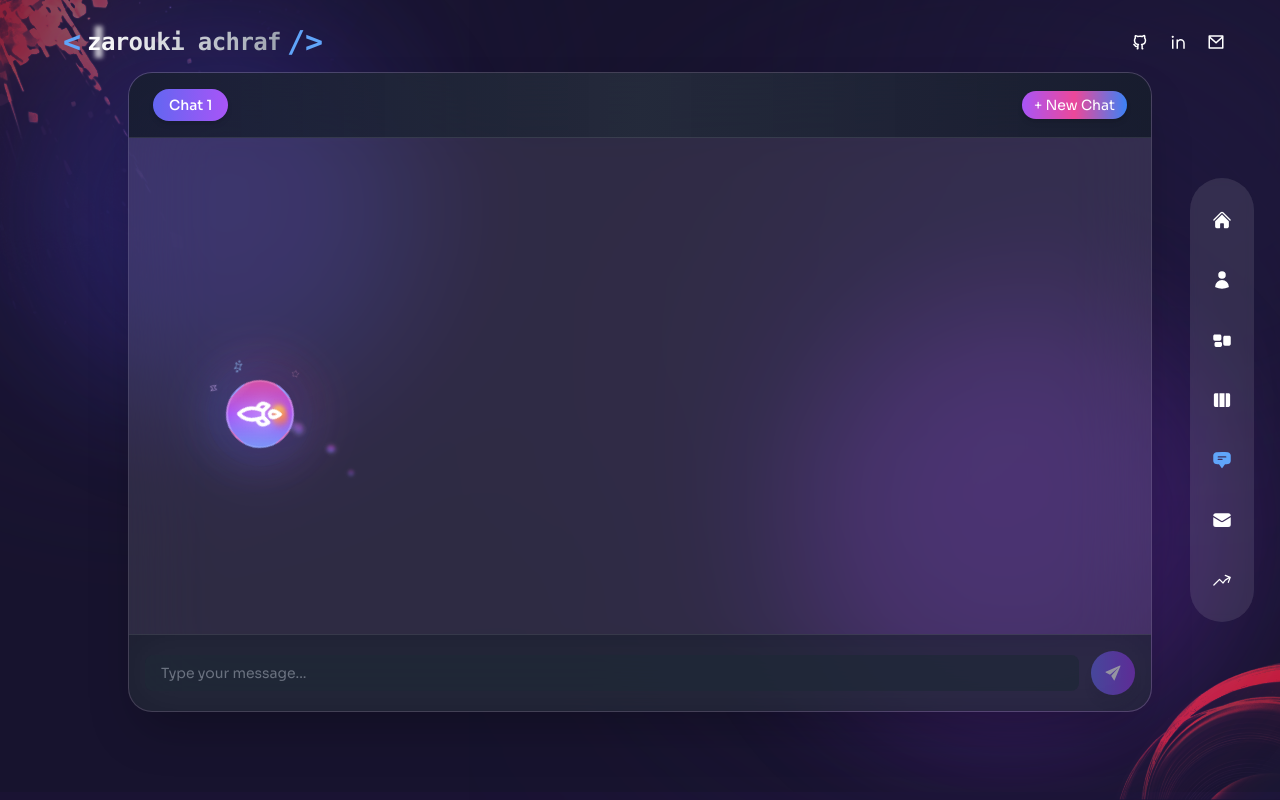
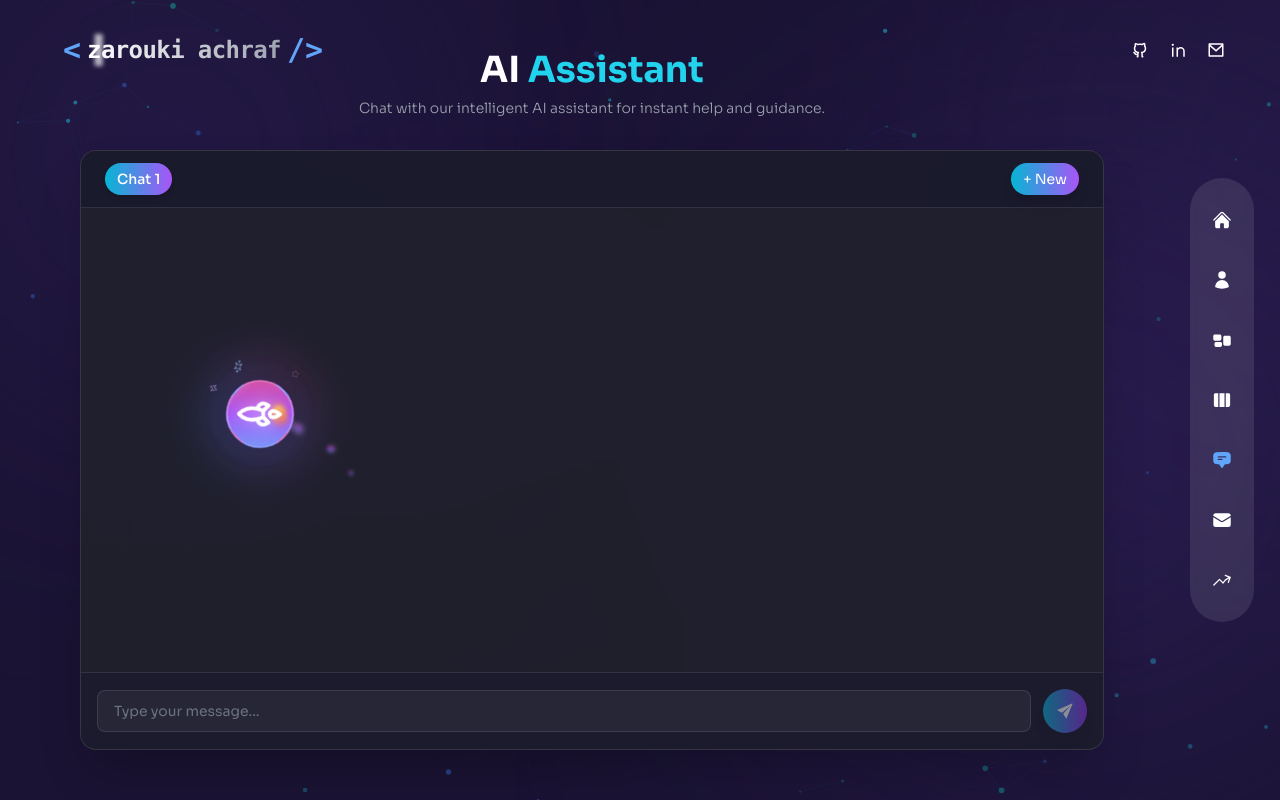
Before and after one commit to Achraftraf/Achraftraf.github.io, a Next.js app: page /cv in a window 1280 px wide. Built offline with nearby package versions, Linux system fonts and the light colour scheme.

Commit message:
update the cv page also

```diff
--- a/pages/cv/index.js
+++ b/pages/cv/index.js
@@ -3,7 +3,7 @@ import { v4 as uuidv4 } from "uuid";
 import { IoIosSend } from "react-icons/io";
 import { motion, AnimatePresence } from "framer-motion";
 import { FaRobot, FaUser } from "react-icons/fa";
-import Circles from "../../components/Circles";
+import { ParticleBackground } from "../../components/particle-background";
 import FlyingRocket from "../../components/flying-rocket";
 import SpaceAdventureGame from "../../components/space-advanture";
 
@@ -20,7 +20,6 @@ const ChatPage = () => {
 
   const handleCloseGame = () => {
     setPlay(false);
-    // Reset the rocket after a short delay
     setTimeout(() => {
       setShowRocket(true);
     }, 500);
@@ -56,8 +55,6 @@ const ChatPage = () => {
       if (!response.ok) throw new Error("AI fetch failed");
       const { message: aiMessage } = await response.json();
 
-      // typing simulation
-      // typing simulation
       let index = 0;
       const typingSpeed = 15;
       const typingEffect = setInterval(() => {
@@ -139,7 +136,7 @@ const ChatPage = () => {
             href={parts[i]}
             target="_blank"
             rel="noopener noreferrer"
-            className="text-indigo-400 hover:text-indigo-300 underline font-semibold"
+            className="text-cyan-400 hover:text-cyan-300 underline font-semibold"
           >
             {parts[i]}
           </a>
@@ -155,7 +152,9 @@ const ChatPage = () => {
   };
 
   return (
-    <motion.div className="h-full bg-primary/30 py-20 flex items-center">
+    <div className="h-full min-h-screen bg-site py-8 lg:py-12 px-4 sm:px-6 lg:px-8 xl:pr-32 overflow-hidden flex flex-col justify-center relative">
+      <ParticleBackground />
+
       {showRocket && (
         <FlyingRocket
           onCatch={() => {
@@ -165,52 +164,81 @@ const ChatPage = () => {
         />
       )}
       {play && <SpaceAdventureGame handleClose={handleCloseGame} />}
-      <Circles />
+
+      {/* Animated gradient orbs */}
       <motion.div
-        className="min-h-screen w-full flex justify-center items-center  from-gray-950 via-gray-900 to-black relative overflow-hidden px-2 sm:px-4"
-        initial={{ opacity: 0 }}
-        animate={{ opacity: 1 }}
-        transition={{ duration: 1.2 }}
-      >
-        {/* floating background lights */}
+        animate={{
+          scale: [1, 1.1, 1],
+          opacity: [0.2, 0.3, 0.2],
+        }}
+        transition={{
+          duration: 8,
+          repeat: Infinity,
+          ease: "easeInOut"
+        }}
+        className="absolute top-1/4 left-1/4 w-48 h-48 lg:w-64 lg:h-64 bg-purple-500/20 rounded-full blur-3xl pointer-events-none"
+      />
+      <motion.div
+        animate={{
+          scale: [1.1, 1, 1.1],
+          opacity: [0.15, 0.25, 0.15],
+        }}
+        transition={{
+          duration: 10,
+          repeat: Infinity,
+          ease: "easeInOut"
+        }}
+        className="absolute bottom-1/4 right-1/4 w-48 h-48 lg:w-64 lg:h-64 bg-cyan-500/15 rounded-full blur-3xl pointer-events-none"
+      />
+
+      <div className="w-full max-w-5xl mx-auto relative z-10">
+        {/* Header */}
         <motion.div
-          className="absolute w-72 h-72 sm:w-96 sm:h-96 bg-indigo-600/30 rounded-full blur-3xl top-8 left-8 animate-pulse"
-          animate={{ x: [0, 25, -25, 0], y: [0, 15, -15, 0] }}
-          transition={{ duration: 12, repeat: Infinity }}
-        />
-        <motion.div
-          className="absolute w-[22rem] h-[22rem] sm:w-[28rem] sm:h-[28rem] bg-purple-600/30 rounded-full blur-3xl bottom-8 right-8 animate-pulse"
-          animate={{ x: [0, -20, 20, 0], y: [0, -10, 10, 0] }}
-          transition={{ duration: 14, repeat: Infinity }}
-        />
+          initial={{ opacity: 0, y: -20 }}
+          animate={{ opacity: 1, y: 0 }}
+          transition={{ duration: 0.6 }}
+          className="text-center mb-6 lg:mb-8"
+        >
+          <motion.h1
+            initial={{ opacity: 0, y: 20 }}
+            animate={{ opacity: 1, y: 0 }}
+            transition={{ delay: 0.3 }}
+            className="text-3xl lg:text-4xl font-bold text-white mb-2"
+          >
+            AI <span className="text-cyan-400">Assistant</span>
+          </motion.h1>
+
+          <motion.p
+            initial={{ opacity: 0 }}
+            animate={{ opacity: 1 }}
+            transition={{ delay: 0.5 }}
+            className="text-sm text-gray-400 max-w-lg mx-auto"
+          >
+            Chat with our intelligent AI assistant for instant help and guidance.
+          </motion.p>
+        </motion.div>
 
         {/* chat container */}
         <motion.div
-          layout
-          className="w-full max-w-5xl h-[85vh] sm:h-[80vh] bg-white/10 backdrop-blur-2xl border border-white/10 rounded-3xl shadow-2xl flex flex-col overflow-hidden"
-          initial={{ scale: 0.9, opacity: 0 }}
+          className="w-full h-[70vh] sm:h-[75vh] bg-[#20202d]/95 backdrop-blur-xl border border-white/10 rounded-2xl shadow-2xl flex flex-col overflow-hidden"
+          initial={{ scale: 0.95, opacity: 0 }}
           animate={{ scale: 1, opacity: 1 }}
-          transition={{ duration: 0.8, ease: 'easeOut' }}
+          transition={{ duration: 0.6 }}
         >
-          {/* header */}
-          <motion.div
-            className="flex flex-wrap justify-between items-center gap-2 px-4 sm:px-6 py-3 sm:py-4 border-b border-white/10 bg-gradient-to-r from-gray-900/80 via-gray-800/70 to-gray-900/80"
-            initial={{ y: -20, opacity: 0 }}
-            animate={{ y: 0, opacity: 1 }}
-          >
+          {/* header with tabs */}
+          <div className="flex flex-wrap justify-between items-center gap-2 px-3 sm:px-4 lg:px-6 py-3 border-b border-white/10 bg-[#1a1a2e]/80">
             <div className="flex flex-wrap gap-2">
               <AnimatePresence>
                 {tabs.map((tab) => (
                   <motion.button
                     key={tab.id}
                     onClick={() => handleTabChange(tab.id)}
-                    className={`px-3 sm:px-4 py-1.5 text-xs sm:text-sm rounded-full font-medium transition-all ${activeTab === tab.id
-                        ? "bg-gradient-to-r from-indigo-500 to-purple-500 text-white shadow-md"
-                        : "bg-gray-700/50 text-gray-400 hover:bg-gray-700/70"
+                    className={`px-3 py-1.5 text-xs sm:text-sm rounded-full font-medium transition-all ${activeTab === tab.id
+                        ? "bg-gradient-to-r from-cyan-500 to-purple-500 text-white shadow-md"
+                        : "bg-white/5 text-gray-400 hover:bg-white/10"
                       }`}
-                    whileHover={{ scale: 1.08 }}
+                    whileHover={{ scale: 1.05 }}
                     whileTap={{ scale: 0.95 }}
-                    layout
                   >
                     {tab.name}
                   </motion.button>
@@ -220,16 +248,16 @@ const ChatPage = () => {
 
             <motion.button
               onClick={handleNewTab}
-              whileHover={{ scale: 1.1 }}
-              whileTap={{ scale: 0.9 }}
-              className="px-3 py-1 text-xs sm:text-sm text-white rounded-full bg-gradient-to-r from-purple-500 via-pink-500 to-blue-500 shadow-md hover:opacity-90"
+              whileHover={{ scale: 1.05 }}
+              whileTap={{ scale: 0.95 }}
+              className="px-3 py-1.5 text-xs sm:text-sm text-white rounded-full bg-gradient-to-r from-cyan-500 to-purple-500 shadow-lg transition-all"
             >
-              + New Chat
+              + New
             </motion.button>
-          </motion.div>
+          </div>
 
           {/* chat messages */}
-          <div className="flex-1 overflow-y-auto p-3 sm:p-5 space-y-4 scrollbar-thin scrollbar-thumb-gray-700/70">
+          <div className="flex-1 overflow-y-auto p-3 sm:p-4 lg:p-5 space-y-3 sm:space-y-4">
             <AnimatePresence>
               {currentTabMessages.map((msg, index) => (
                 <motion.div
@@ -237,36 +265,28 @@ const ChatPage = () => {
                   initial={{ opacity: 0, y: 20 }}
                   animate={{ opacity: 1, y: 0 }}
                   exit={{ opacity: 0 }}
-                  transition={{ duration: 0.4 }}
-                  className={`flex ${msg.type === "user" ? "justify-end" : "justify-start"}`}
+                  transition={{ duration: 0.3 }}
+                  className={`flex gap-2 ${msg.type === "user" ? "justify-end" : "justify-start"}`}
                 >
                   {msg.type !== "user" && (
-                    <motion.div
-                      className="w-7 h-7 sm:w-8 sm:h-8 rounded-full flex items-center justify-center mr-2 bg-indigo-500/40"
-                      initial={{ rotate: -15 }}
-                      animate={{ rotate: 0 }}
-                    >
-                      <FaRobot className="text-indigo-300 text-xs sm:text-sm" />
-                    </motion.div>
+                    <div className="w-7 h-7 sm:w-8 sm:h-8 rounded-full flex items-center justify-center bg-gradient-to-br from-cyan-500/40 to-purple-500/40 flex-shrink-0">
+                      <FaRobot className="text-cyan-300 text-xs sm:text-sm" />
+                    </div>
                   )}
                   <div
-                    className={`px-3 sm:px-4 py-2 rounded-2xl text-xs sm:text-sm max-w-[80%] sm:max-w-[70%] ${msg.type === "user"
-                        ? "bg-gradient-to-r from-indigo-500 to-purple-600 text-white"
+                    className={`px-3 sm:px-4 py-2 sm:py-2.5 rounded-2xl text-xs sm:text-sm max-w-[85%] sm:max-w-[75%] ${msg.type === "user"
+                        ? "bg-gradient-to-r from-cyan-500 to-purple-600 text-white"
                         : msg.type === "error"
                           ? "bg-red-500/80 text-white"
-                          : "bg-gray-800/70 text-gray-100"
+                          : "bg-white/10 text-gray-100 border border-white/10"
                       }`}
                   >
                     {formatMessage(msg.text)}
                   </div>
                   {msg.type === "user" && (
-                    <motion.div
-                      className="w-7 h-7 sm:w-8 sm:h-8 rounded-full flex items-center justify-center ml-2 bg-gray-700/40"
-                      initial={{ rotate: 15 }}
-                      animate={{ rotate: 0 }}
-                    >
+                    <div className="w-7 h-7 sm:w-8 sm:h-8 rounded-full flex items-center justify-center bg-white/10 flex-shrink-0">
                       <FaUser className="text-gray-300 text-xs sm:text-sm" />
-                    </motion.div>
+                    </div>
                   )}
                 </motion.div>
               ))}
@@ -274,7 +294,7 @@ const ChatPage = () => {
 
             {loading && (
               <motion.div
-                className="flex items-center gap-2 text-gray-400 text-xs pl-10"
+                className="flex items-center gap-2 text-gray-400 text-xs sm:text-sm"
                 initial={{ opacity: 0 }}
                 animate={{ opacity: 1 }}
               >
@@ -282,7 +302,7 @@ const ChatPage = () => {
                   {[0, 0.2, 0.4].map((d, i) => (
                     <motion.span
                       key={i}
-                      className="w-1.5 h-1.5 bg-gray-400 rounded-full"
+                      className="w-1.5 h-1.5 bg-cyan-400 rounded-full"
                       animate={{ y: [0, -4, 0] }}
                       transition={{ repeat: Infinity, duration: 0.6, delay: d }}
                     />
@@ -295,37 +315,35 @@ const ChatPage = () => {
           </div>
 
           {/* input */}
-          <motion.form
+          <form
             onSubmit={handleSubmit}
-            className="flex items-center gap-2 sm:gap-3 p-2 sm:p-4 border-t border-white/10 bg-gray-900/60 backdrop-blur-xl"
-            initial={{ y: 20, opacity: 0 }}
-            animate={{ y: 0, opacity: 1 }}
+            className="flex items-center gap-2 sm:gap-3 p-3 sm:p-4 border-t border-white/10 bg-[#1a1a2e]/60"
           >
             <input
               type="text"
               value={text}
               onChange={(e) => setText(e.target.value)}
               placeholder="Type your message..."
-              className="flex-grow px-3 sm:px-4 py-2 rounded-lg bg-gray-800/70 text-gray-200 placeholder-gray-500 text-sm focus:outline-none focus:ring-2 focus:ring-indigo-500 transition-all"
+              className="flex-1 px-3 sm:px-4 py-2 sm:py-2.5 rounded-lg bg-white/5 text-gray-200 placeholder-gray-500 text-sm border border-white/10 focus:outline-none focus:ring-2 focus:ring-cyan-500 focus:border-transparent transition-all"
               disabled={loading}
             />
             <motion.button
               type="submit"
-              whileHover={{ scale: 1.1, rotate: 10 }}
-              whileTap={{ scale: 0.9 }}
+              whileHover={{ scale: 1.05 }}
+              whileTap={{ scale: 0.95 }}
               disabled={loading || !text.trim()}
-              className="p-2 sm:p-3 rounded-full bg-gradient-to-r from-indigo-500 to-purple-600 text-white shadow-lg hover:shadow-indigo-500/30 disabled:opacity-50 transition-all"
+              className="p-2.5 sm:p-3 rounded-full bg-gradient-to-r from-cyan-500 to-purple-600 text-white shadow-lg disabled:opacity-50 transition-all flex-shrink-0"
             >
               {loading ? (
-                <motion.div className="w-4 h-4 sm:w-5 sm:h-5 border-2 border-t-transparent border-white rounded-full animate-spin" />
+                <div className="w-4 h-4 sm:w-5 sm:h-5 border-2 border-t-transparent border-white rounded-full animate-spin" />
               ) : (
-                <IoIosSend size={20} className="sm:size-5" />
+                <IoIosSend size={20} className="w-4 h-4 sm:w-5 sm:h-5" />
               )}
             </motion.button>
-          </motion.form>
+          </form>
         </motion.div>
-      </motion.div>
-    </motion.div>
+      </div>
+    </div>
   );
 };
 
```
Also changed, not shown: components/WorkSlider.js (+13 -3 lines), pages/work/index.js (+17 -6 lines).
